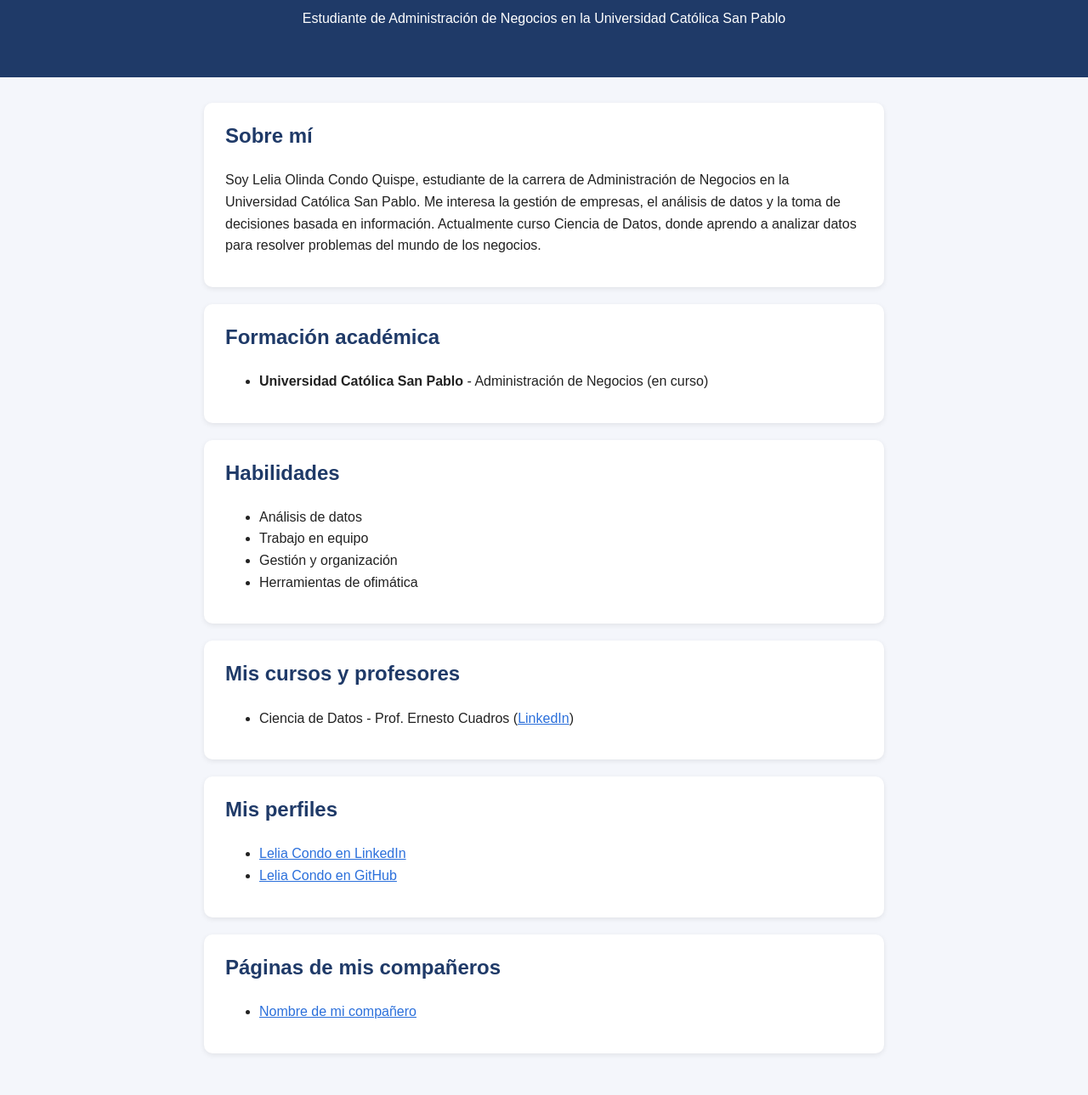
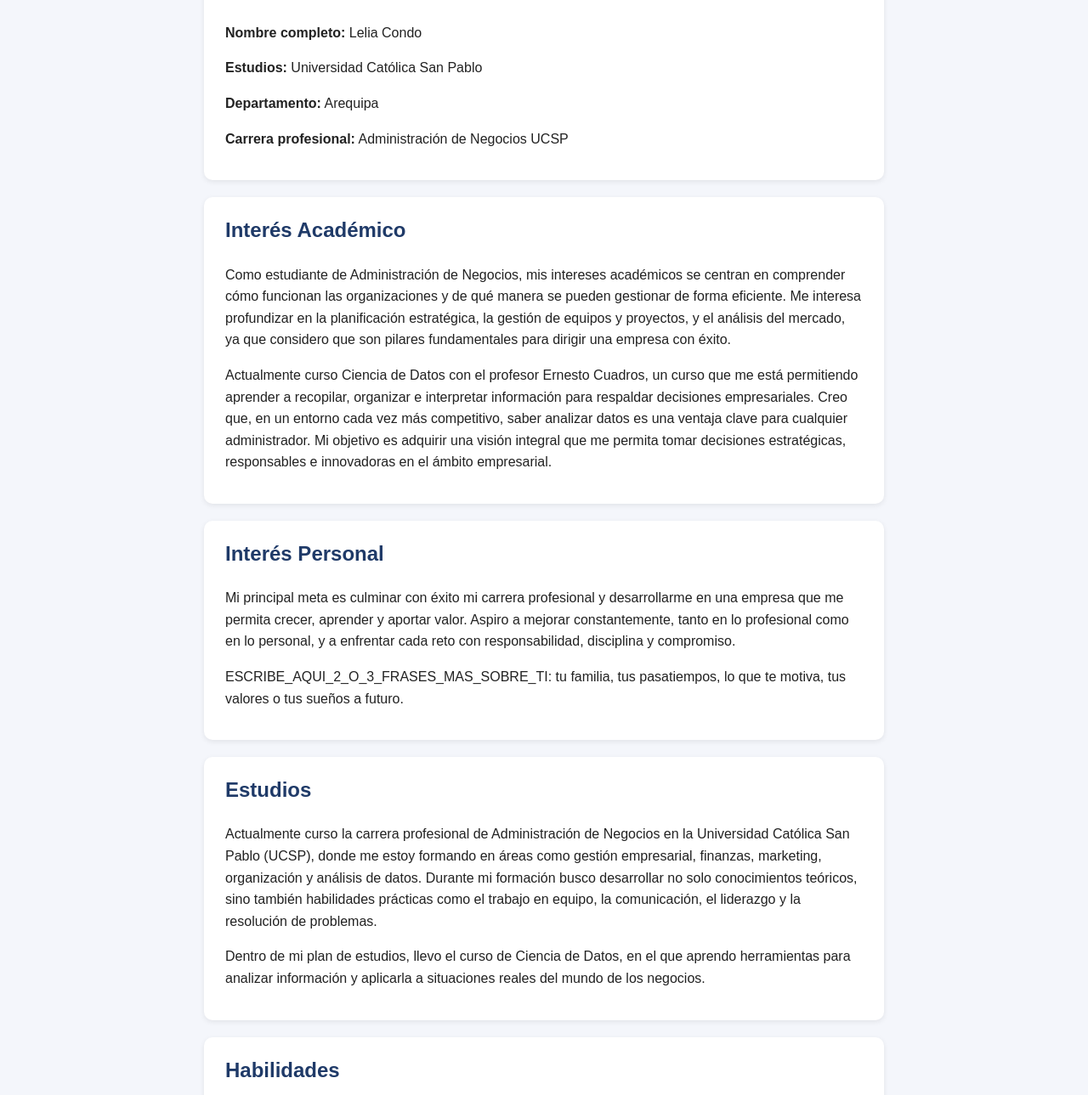
Before and after one commit to Lelia-Condo/lelia-condo.github.io, a plain HTML site: page index.html in a window 1280 px wide. Shown: the part 108-1397 px from the top of the page at 85% size. Drawn offline with Linux system fonts and the light colour scheme.

Commit message:
Update index.html

```diff
--- a/index.html
+++ b/index.html
@@ -4,62 +4,67 @@
   <meta charset="UTF-8">
   <meta name="google-site-verification" content="-Vu2W5pt9XP6F0rCvwUVga_QQfNgiEwVSQ1DrI66lU8" />
   <meta name="google-site-verification" content="-Vu2W5pt9XP6F0rCvwUVga_QQfNgiEwVSQ1DrI66lU8" />
-  <meta name="viewport" content="width=device-width, initial-scale=1.0">
+<meta name="viewport" content="width=device-width, initial-scale=1.0">
   <title>Lelia Condo - Estudiante de Administración de Negocios</title>
   <meta name="description" content="Lelia Condo, estudiante de Administración de Negocios en la Universidad Católica San Pablo. Portafolio y CV.">
   <link rel="stylesheet" href="style.css">
 </head>
 <body>
 
-  <header>
-    <h1>Lelia Condo</h1>
-    <p>Estudiante de Administración de Negocios en la Universidad Católica San Pablo</p>
-  </header>
+  <main>
 
-  <main>
-    <section>
-      <h2>Sobre mí</h2>
-      <p>Soy Lelia Olinda Condo Quispe, estudiante de la carrera de Administración de Negocios en la Universidad Católica San Pablo. Me interesa la gestión de empresas, el análisis de datos y la toma de decisiones basada en información. Actualmente curso Ciencia de Datos, donde aprendo a analizar datos para resolver problemas del mundo de los negocios.</p>
+    <section class="datos">
+      <img src="foto.jpg" alt="Foto de Lelia Condo" class="foto">
+      <h2>Datos Personales</h2>
+      <p><strong>Nombre completo:</strong> Lelia Condo</p>
+      <p><strong>Estudios:</strong> Universidad Católica San Pablo</p>
+      <p><strong>Departamento:</strong> Arequipa</p>
+      <p><strong>Carrera profesional:</strong> Administración de Negocios UCSP</p>
     </section>
 
     <section>
-      <h2>Formación académica</h2>
-      <ul>
-        <li><strong>Universidad Católica San Pablo</strong> - Administración de Negocios (en curso)</li>
-      </ul>
+      <h2>Interés Académico</h2>
+      <p>Como estudiante de Administración de Negocios, mis intereses académicos se centran en comprender cómo funcionan las organizaciones y de qué manera se pueden gestionar de forma eficiente. Me interesa profundizar en la planificación estratégica, la gestión de equipos y proyectos, y el análisis del mercado, ya que considero que son pilares fundamentales para dirigir una empresa con éxito.</p>
+      <p>Actualmente curso Ciencia de Datos con el profesor Ernesto Cuadros, un curso que me está permitiendo aprender a recopilar, organizar e interpretar información para respaldar decisiones empresariales. Creo que, en un entorno cada vez más competitivo, saber analizar datos es una ventaja clave para cualquier administrador. Mi objetivo es adquirir una visión integral que me permita tomar decisiones estratégicas, responsables e innovadoras en el ámbito empresarial.</p>
+    </section>
+
+    <section>
+      <h2>Interés Personal</h2>
+      <p>Mi principal meta es culminar con éxito mi carrera profesional y desarrollarme en una empresa que me permita crecer, aprender y aportar valor. Aspiro a mejorar constantemente, tanto en lo profesional como en lo personal, y a enfrentar cada reto con responsabilidad, disciplina y compromiso.</p>
+      <p>ESCRIBE_AQUI_2_O_3_FRASES_MAS_SOBRE_TI: tu familia, tus pasatiempos, lo que te motiva, tus valores o tus sueños a futuro.</p>
+    </section>
+
+    <section>
+      <h2>Estudios</h2>
+      <p>Actualmente curso la carrera profesional de Administración de Negocios en la Universidad Católica San Pablo (UCSP), donde me estoy formando en áreas como gestión empresarial, finanzas, marketing, organización y análisis de datos. Durante mi formación busco desarrollar no solo conocimientos teóricos, sino también habilidades prácticas como el trabajo en equipo, la comunicación, el liderazgo y la resolución de problemas.</p>
+      <p>Dentro de mi plan de estudios, llevo el curso de Ciencia de Datos, en el que aprendo herramientas para analizar información y aplicarla a situaciones reales del mundo de los negocios.</p>
     </section>
 
     <section>
       <h2>Habilidades</h2>
       <ul>
-        <li>Análisis de datos</li>
-        <li>Trabajo en equipo</li>
-        <li>Gestión y organización</li>
-        <li>Herramientas de ofimática</li>
+        <li>Análisis e interpretación de datos</li>
+        <li>Trabajo en equipo y liderazgo</li>
+        <li>Gestión y organización del tiempo</li>
+        <li>Comunicación efectiva</li>
+        <li>Manejo de herramientas de ofimática (Word, Excel, PowerPoint)</li>
       </ul>
     </section>
 
     <section>
-      <h2>Mis cursos y profesores</h2>
+      <h2>Perfiles de mis docentes</h2>
       <ul>
-        <li>Ciencia de Datos - Prof. Ernesto Cuadros (<a href="TU_LINK_LINKEDIN_PROFESOR" target="_blank">LinkedIn</a>)</li>
+        <li><a href="ttps://www.linkedin.com/in/ecuadrosv?utm_source=share_via&utm_content=profile&utm_medium=member_android" target="_blank">Ernesto Cuadros</a> - Docente de Ciencia de Datos</li>
       </ul>
     </section>
 
     <section>
-      <h2>Mis perfiles</h2>
-      <ul>
-        <li><a href="TU_LINK_LINKEDIN" target="_blank">Lelia Condo en LinkedIn</a></li>
-        <li><a href="https://github.com/Lelia-Condo" target="_blank">Lelia Condo en GitHub</a></li>
-      </ul>
+      <h2>Contacto</h2>
+      <p><strong>Correo electrónico:</strong> TU_CORREO</p>
+      <p><strong>LinkedIn:</strong> <a href="TU_LINK_LINKEDIN" target="_blank">Lelia Condo en LinkedIn</a></p>
+      <p><strong>GitHub:</strong> <a href="https://github.com/Lelia-Condo" target="_blank">Lelia Condo en GitHub</a></p>
     </section>
 
-    <section>
-      <h2>Páginas de mis compañeros</h2>
-      <ul>
-        <li><a href="LINK_PAGINA_COMPANERO" target="_blank">Nombre de mi compañero</a></li>
-      </ul>
-    </section>
   </main>
 
   <footer>
```
